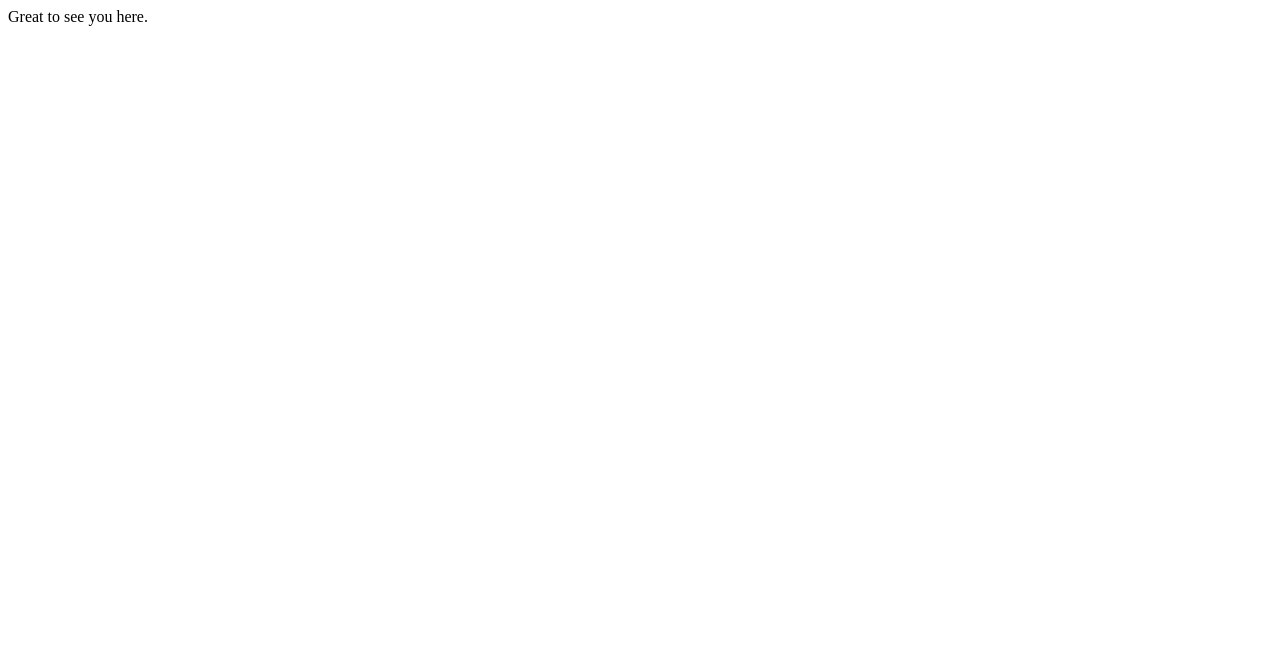
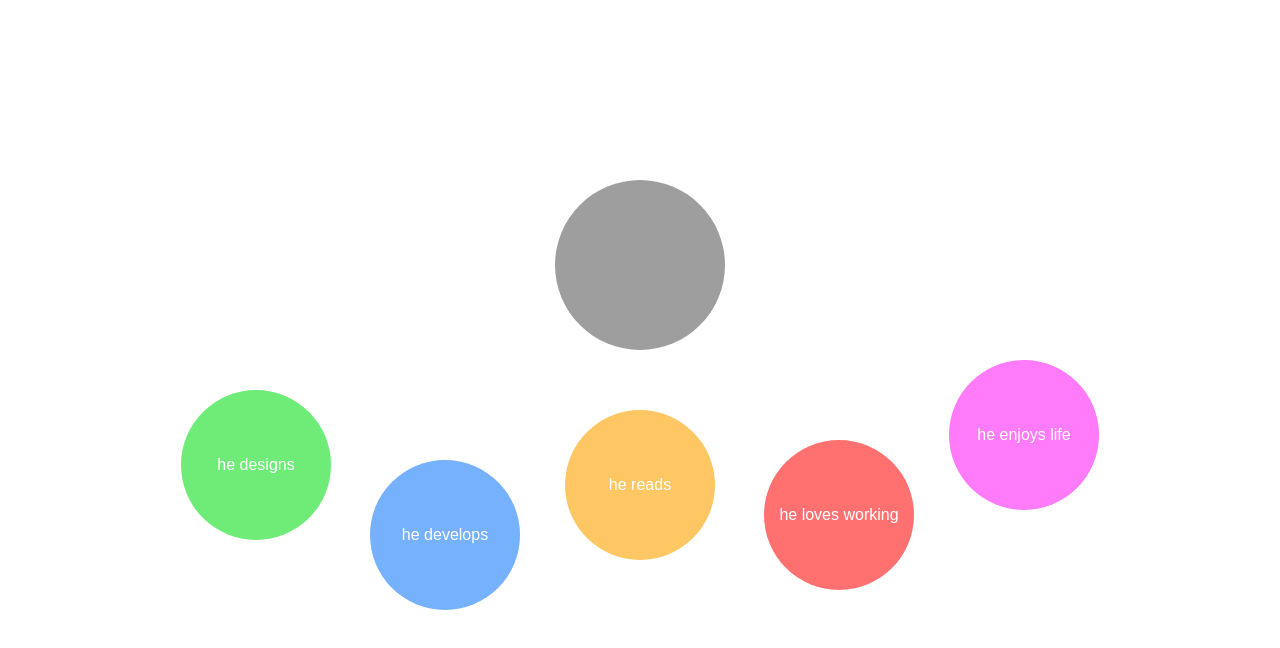
Before and after one commit to conan007ai/conan007ai.github.io, a website: page index.html in a window 1280 px wide. Drawn offline with Linux system fonts and the light colour scheme; grey boxes are pictures that could not be loaded.

Commit message:
Release v0.0.1

```diff
--- a/index.html
+++ b/index.html
@@ -1,8 +1,28 @@
 <html>
 <head>
   <title>I'm Junyuan</title>
+  <link rel="stylesheet" type="text/css" href="./lib/style.css">
 </head>
 <body>
-  <p>Great to see you here.</p>
+  <main class="content">
+    <div class="avatar"></div>
+    <ul class="bubbles">
+      <li class="bubble-wrapper">
+        <a class="bubble design" href="#">he designs</a>
+      </li>
+      <li class="bubble-wrapper">
+        <a class="bubble develop" href="#">he develops</a>
+      </li>
+      <li class="bubble-wrapper">
+        <a class="bubble read" href="#">he reads</a>
+      </li>
+      <li class="bubble-wrapper">
+        <a class="bubble work" href="#">he loves working</a>
+      </li>
+      <li class="bubble-wrapper">
+        <a class="bubble life" href="#">he enjoys life</a>
+      </li>
+    </ul>
+  </main>
 </body>
 </html>
--- /dev/null
+++ b/src/style.less
@@ -0,0 +1,73 @@
+@import '../bower_components/bootstrap/less/variables';
+@import '../bower_components/bootstrap/less/mixins';
+
+@import '../bower_components/bootstrap/less/normalize';
+
+.content {
+  position: relative;
+  top: 50%;
+  .translate(0, -50%);
+}
+
+.avatar {
+  margin: 0 auto;
+  width: 170px;
+  height: 170px;
+  background-image: url('http://qijunyuan-site.qiniudn.com/images/avatar.png');
+  background-size: 170px 170px;
+  border-radius: 170px;
+}
+
+.bubbles {
+  padding: 0;
+  margin: 70px auto 0;
+  width: 960px;
+  height: 200px;
+}
+
+.bubble-wrapper {
+  float: left;
+  display: block;
+  list-style: none;
+  width: 20%;
+}
+
+.bubble {
+  position: relative;
+  display: block;
+  margin: 0 auto;
+  text-align: center;
+  color: white;
+  text-decoration: none;
+  width: 150px;
+  height: 150px;
+  line-height: 150px;
+  border-radius: 150px;
+
+  &.design {
+    top: -30px;
+    background-color: #6FEC77;
+  }
+
+  &.develop {
+    left: -3px;
+    top: 40px;
+    background-color: #75B1FD;
+  }
+
+  &.read {
+    top: -10px;
+    background-color: #FFC763;
+  }
+
+  &.life {
+    top: -60px;
+    background-color: #FF7BFA;
+  }
+
+  &.work {
+    left: 7px;
+    top: 20px;
+    background-color: #FF7171;
+  }
+}
```
Also changed, not shown: Gruntfile.coffee (added, +41 -0 lines), bower.json (added, +25 -0 lines), package.json (added, +29 -0 lines), README.md, lib/style.css (added).
